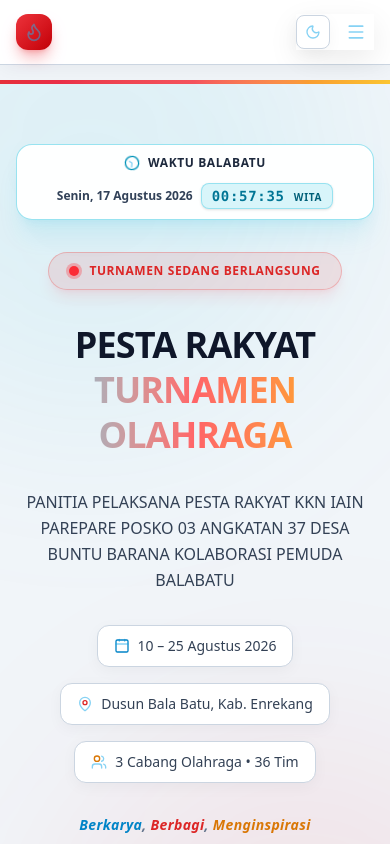
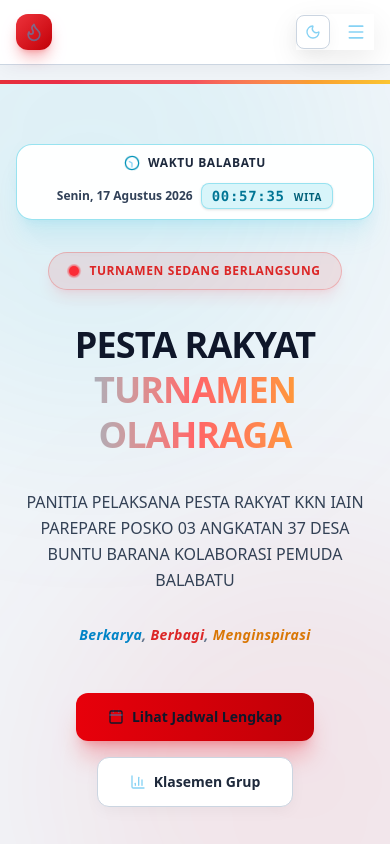
Before and after one commit to Ashif1306/Pestarakyat, a Next.js app: page / in a window 390 px wide. Shown: the top 844 px of the page. Built offline with nearby package versions, Linux system fonts and the light colour scheme.

Commit message:
Hide dates and location info pills on mobile screens in Home page Hero section

```diff
--- a/src/app/page.tsx
+++ b/src/app/page.tsx
@@ -70,8 +70,8 @@ export default function HomePage() {
             {event.description}
           </p>
 
-          {/* Location & Dates */}
-          <div className="flex flex-wrap items-center justify-center gap-4 text-sm text-slate-300 font-medium">
+          {/* Location & Dates (Hidden on mobile to prevent confusion with buttons) */}
+          <div className="hidden sm:flex flex-wrap items-center justify-center gap-4 text-sm text-slate-300 font-medium">
             <div className="flex items-center gap-2 bg-[#0f1d32] px-4 py-2.5 rounded-xl border border-white/[0.06] shadow-sm">
               <Calendar className="w-4 h-4 text-cyan-400" />
               10 – 25 Agustus 2026
```
